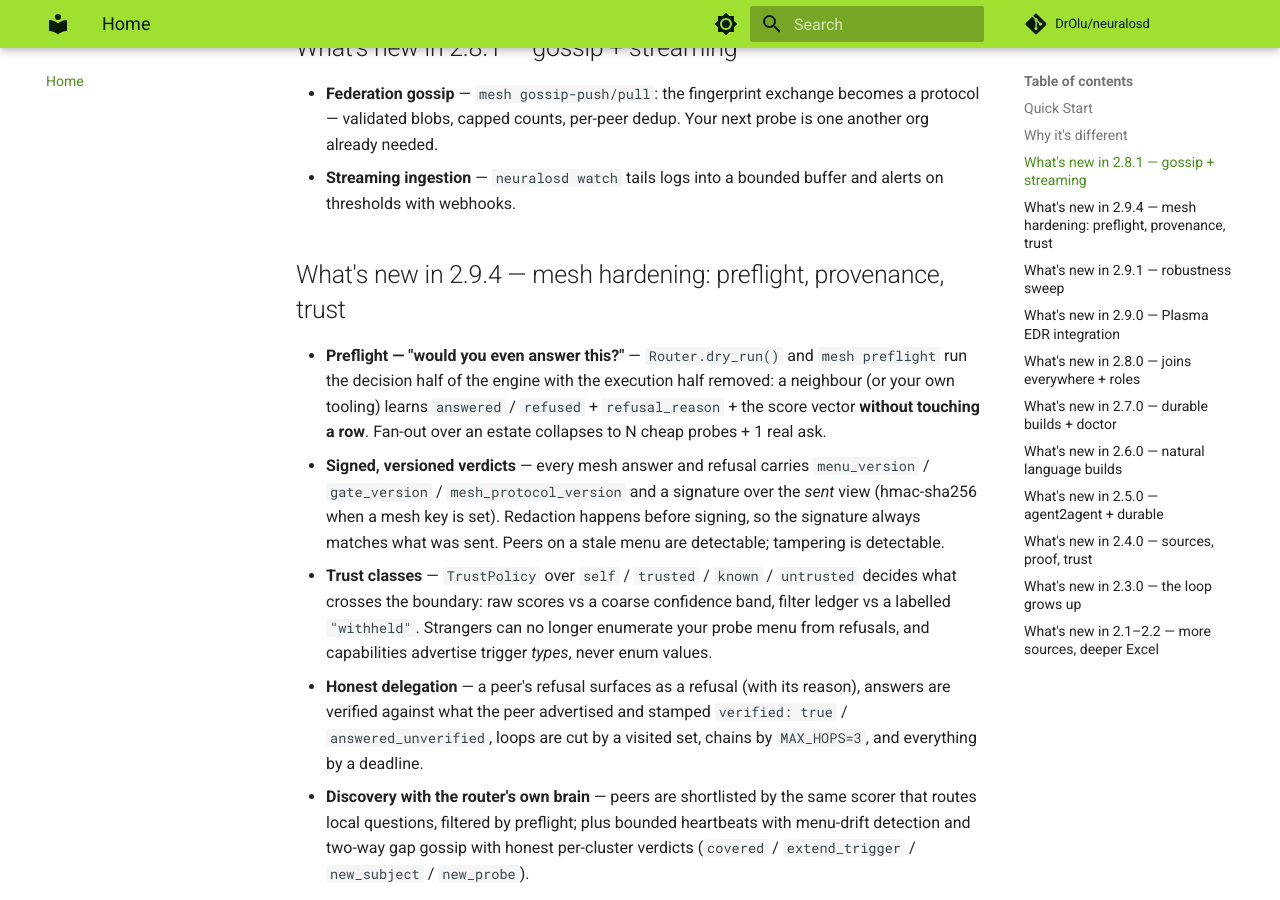
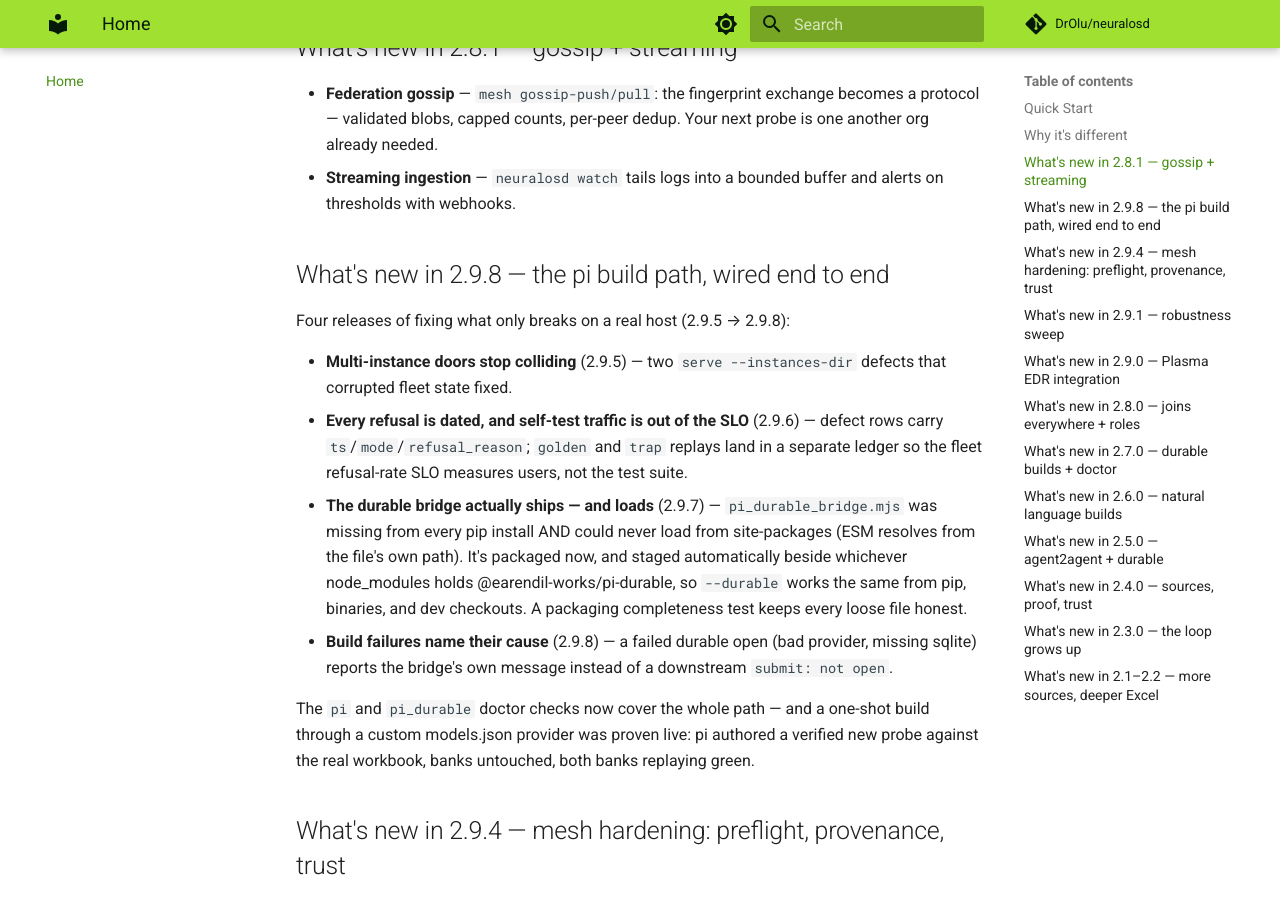
Before and after one commit to DrOlu/neuralosd, an MkDocs documentation site: the page built from docs/index.md, in a window 1280 px wide and 900 px high, scrolled down 957 px. Built offline with MkDocs 1.6.1 and Material for MkDocs 9.7.7, drawn with Linux system fonts in a browser that asks for light colours; comment, search, counter and statistics services are not loaded.

Commit message:
docs: 2.9.5→2.9.8 highlights, pi provider env vars, pidurable staging + open-error contract
- index: What's new covers the four-release run (doors, dated refusals,
  bridge packaging/staging, honest open errors) + live custom-provider
  build proof
- reference: NEURALOSD_PI_PROVIDER / NEURALOSD_PI_MODEL in the env table;
  pidurable section documents the staged bridge and open()'s
  SystemExit-on-error contract
- usage: doctor checks explained (pi resolves + pings; pi_durable checks
  node, packages, packaged bridge); provider note matches v2.9.8
  behaviour

```diff
--- a/docs/index.md
+++ b/docs/index.md
@@ -34,6 +34,32 @@
   dedup. Your next probe is one another org already needed.
 - **Streaming ingestion** — `neuralosd watch` tails logs into a bounded
   buffer and alerts on thresholds with webhooks.
+
+## What's new in 2.9.8 — the pi build path, wired end to end
+
+Four releases of fixing what only breaks on a real host (2.9.5 → 2.9.8):
+
+- **Multi-instance doors stop colliding** (2.9.5) — two `serve
+  --instances-dir` defects that corrupted fleet state fixed.
+- **Every refusal is dated, and self-test traffic is out of the SLO**
+  (2.9.6) — defect rows carry `ts`/`mode`/`refusal_reason`; `golden` and
+  `trap` replays land in a separate ledger so the fleet refusal-rate SLO
+  measures users, not the test suite.
+- **The durable bridge actually ships — and loads** (2.9.7) —
+  `pi_durable_bridge.mjs` was missing from every pip install AND could
+  never load from site-packages (ESM resolves from the file's own path).
+  It's packaged now, and staged automatically beside whichever
+  node_modules holds @earendil-works/pi-durable, so `--durable` works
+  the same from pip, binaries, and dev checkouts. A packaging
+  completeness test keeps every loose file honest.
+- **Build failures name their cause** (2.9.8) — a failed durable open
+  (bad provider, missing sqlite) reports the bridge's own message
+  instead of a downstream `submit: not open`.
+
+The `pi` and `pi_durable` doctor checks now cover the whole path — and a
+one-shot build through a custom models.json provider was proven live:
+pi authored a verified new probe against the real workbook, banks
+untouched, both banks replaying green.
 
 ## What's new in 2.9.4 — mesh hardening: preflight, provenance, trust
 
```
Also changed, not shown: docs/reference.md (+7 -3 lines), docs/usage.md (+17 -4 lines).
